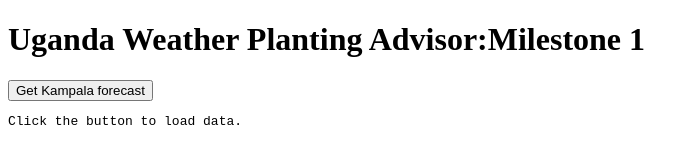
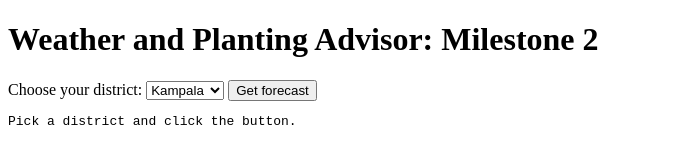
Before and after one commit to mujuniegid-hue/uganda-weather-planting-advisor, a plain HTML site: page index.html in a window 1280 px wide. Shown: the whole page, without its empty margins (0-699 px from the left). Drawn offline with Linux system fonts and the light colour scheme.

Commit message:
Milestone 2: district dropdown with coordinates

```diff
--- a/index.html
+++ b/index.html
@@ -1,22 +1,60 @@
 <!DOCTYPE html>
-<html lang="en"></html>
+<html lang="en">
 <head>
   <meta charset="UTF-8">
   <meta name="viewport" content="width=device-width, initial-scale=1.0">
-    <title>Uganda Weather Planting Advisor</title>
+  <title>Uganda Weather and Planting Advisor</title>
 </head>
 <body>
-    <h1>Uganda Weather Planting Advisor:Milestone 1</h1>
-    <button id="testButton">Get Kampala forecast</button>
-    <pre id="output">Click the button to load data.</pre>
+  <h1>Weather and Planting Advisor: Milestone 2</h1>
+
+  <label for="districtSelect">Choose your district:</label>
+  <select id="districtSelect"></select>
+
+  <button id="forecastButton">Get forecast</button>
+  <pre id="output">Pick a district and click the button.</pre>
 
   <script>
-        const latitude = 0.3476; // Latitude for Kampala
-        const longitude = 32.5825; // Longitude for Kampala
-        async function getForecast() {
+    // 1. The "phone book" of districts (approximate coordinates)
+    const districts = [
+      { name: "Kampala",    latitude: 0.3476,  longitude: 32.5825 },
+      { name: "Wakiso",     latitude: 0.4044,  longitude: 32.4594 },
+      { name: "Mukono",     latitude: 0.3533,  longitude: 32.7553 },
+      { name: "Jinja",      latitude: 0.4244,  longitude: 33.2041 },
+      { name: "Iganga",     latitude: 0.6092,  longitude: 33.4686 },
+      { name: "Tororo",     latitude: 0.6928,  longitude: 34.1810 },
+      { name: "Mbale",      latitude: 1.0821,  longitude: 34.1750 },
+      { name: "Soroti",     latitude: 1.7147,  longitude: 33.6111 },
+      { name: "Moroto",     latitude: 2.5345,  longitude: 34.6666 },
+      { name: "Lira",       latitude: 2.2499,  longitude: 32.8998 },
+      { name: "Gulu",       latitude: 2.7724,  longitude: 32.2881 },
+      { name: "Kitgum",     latitude: 3.2783,  longitude: 32.8867 },
+      { name: "Arua",       latitude: 3.0200,  longitude: 30.9110 },
+      { name: "Masindi",    latitude: 1.6744,  longitude: 31.7150 },
+      { name: "Hoima",      latitude: 1.4331,  longitude: 31.3524 },
+      { name: "Mubende",    latitude: 0.5594,  longitude: 31.3958 },
+      { name: "Kabarole",   latitude: 0.6710,  longitude: 30.2748 },
+      { name: "Kasese",     latitude: 0.1833,  longitude: 30.0833 },
+      { name: "Masaka",     latitude: -0.3136, longitude: 31.7409 },
+      { name: "Mbarara",    latitude: -0.6072, longitude: 30.6545 },
+      { name: "Kabale",     latitude: -1.2490, longitude: 29.9899 }
+    ];
+
+    // 2. Grab the page elements we need
+    const districtSelect = document.getElementById("districtSelect");
+    const forecastButton = document.getElementById("forecastButton");
     const output = document.getElementById("output");
-            output.textContent = "Loading...";
 
+    // 3. Fill the dropdown from the list
+    districts.forEach(function (district, index) {
+      const option = document.createElement("option");
+      option.value = index;
+      option.textContent = district.name;
+      districtSelect.appendChild(option);
+    });
+
+    // 4. Get a forecast for any coordinates
+    async function getForecast(latitude, longitude) {
       const url =
         "https://api.open-meteo.com/v1/forecast" +
         "?latitude=" + latitude +
@@ -25,18 +63,31 @@
         "temperature_2m_max,temperature_2m_min,wind_speed_10m_max" +
         "&timezone=Africa/Kampala&forecast_days=7";
 
-            try {
       const response = await fetch(url);
       if (!response.ok) {
-                    throw new Error("Server replied with status: " + response.status);
+        throw new Error("Server replied with status " + response.status);
       }
       const data = await response.json();
-                output.textContent = JSON.stringify(data, null, 2);
+      return data.daily;
+    }
+
+    // 5. What happens when the button is clicked
+    async function handleClick() {
+      const chosen = districts[districtSelect.value];
+      output.textContent = "Loading forecast for " + chosen.name + "...";
+
+      try {
+        const daily = await getForecast(chosen.latitude, chosen.longitude);
+        output.textContent =
+          "District: " + chosen.name + "\n" +
+          "Coordinates: " + chosen.latitude + ", " + chosen.longitude + "\n\n" +
+          JSON.stringify(daily, null, 2);
       } catch (error) {
         output.textContent = "Something went wrong: " + error.message;
       }
     }
-        document.getElementById("testButton").addEventListener("click", getForecast);
+
+    forecastButton.addEventListener("click", handleClick);
   </script>
 </body>
 </html>
```
Lines whose indentation alone changed are shown as unchanged.
